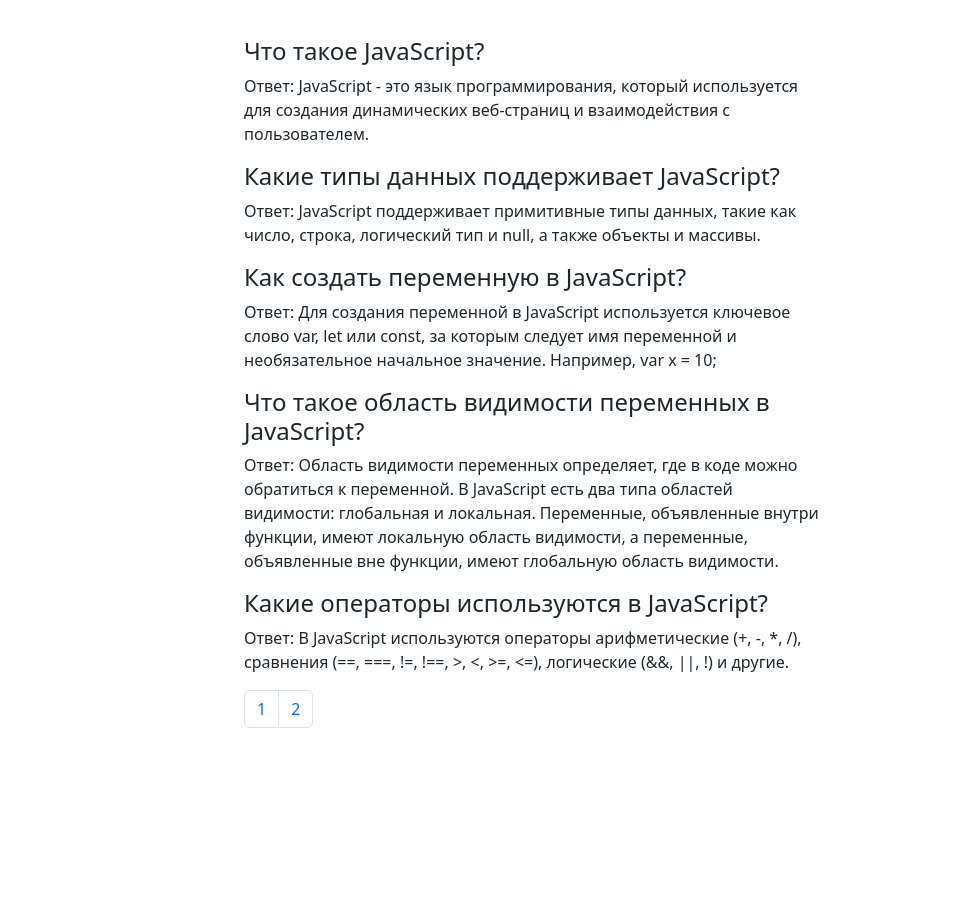
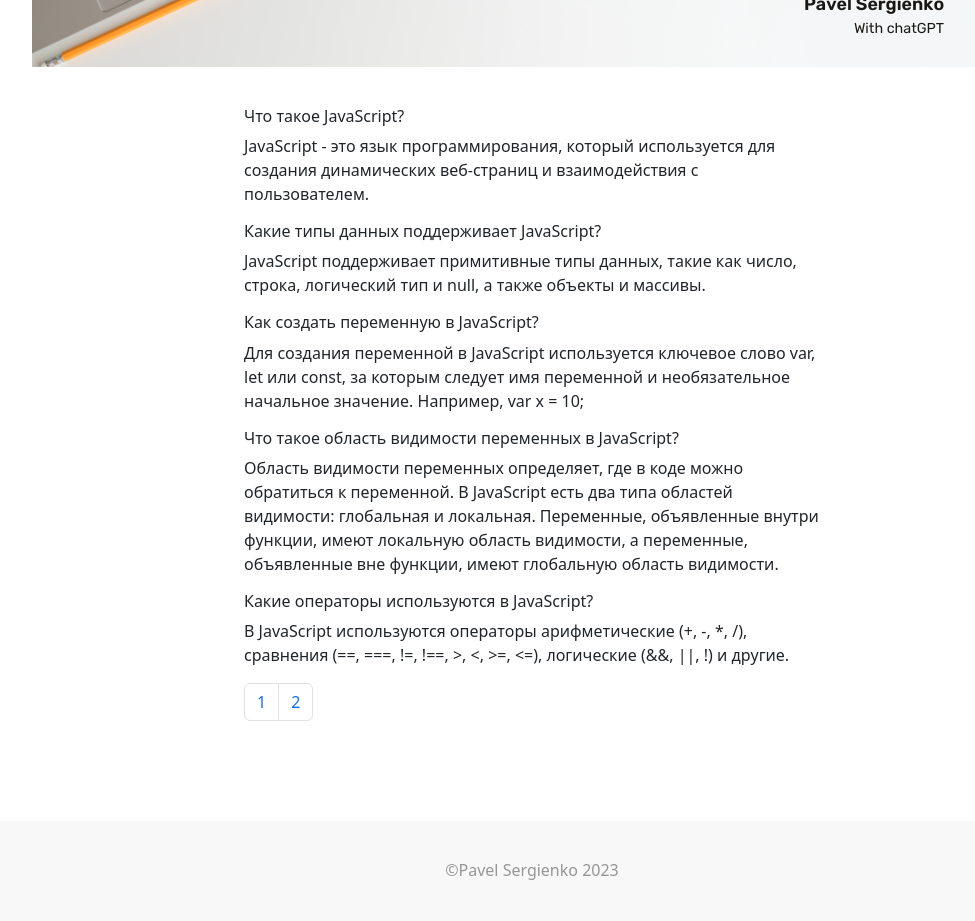
Before and after one commit to svmed2050/interview-questions-chatGPT, a website with bundled scripts: page index.html in a window 1280 px wide. Shown: the part 233-1154 px from the top of the page, without its empty margins (108-1083 px from the left). Before the commit the page ends 977 px from the top, so only its background shows below. Built offline with nearby package versions, Linux system fonts and the light colour scheme.

Commit message:
add footer and remove word Answer at the beginning of text with replace method

```diff
--- a/index.html
+++ b/index.html
@@ -14,7 +14,7 @@
 <body>
 
 
-  <img src="./assets/js.png" alt="">
+  <img src="./assets/js.png" class='img-fluid' alt="">
   <main>
 
   </main>
@@ -29,11 +29,11 @@
     </nav>
   </div>
 
-
-
-
-  </div>
-
+  <footer>
+    <p>
+      ©Pavel Sergienko 2023
+    </p>
+  </footer>
 
 
   <script type="module" src="./index.js"></script>
--- a/index.js
+++ b/index.js
@@ -6,8 +6,17 @@ import str from './data.js'
 // console.log(str.match(/^Ответ.*$/gim))
 // Массив ответов
 
+// const questions = str.match(/.*\?$/gim)
+// const answersFirst = str.match(/^Ответ.*$/gim)
+
 const questions = str.match(/.*\?$/gim)
 const answers = str.match(/^Ответ.*$/gim)
+
+for (let i = 0; i < answers.length; i++) {
+	answers[i] = answers[i].replace(/Ответ: /, '')
+}
+console.log(answers)
+
 const dataArr = []
 
 function createArrData() {
@@ -44,8 +53,8 @@ function displayData(arr) {
 		rootDiv.append(h4)
 		rootDiv.append(p)
 	}
-	let height = document.body.scrollHeight
-	window.scrollTo(0, height)
+	// let height = document.body.scrollHeight
+	// window.scrollTo(0, height)
 }
 
 /////////////////
--- a/style.css
+++ b/style.css
@@ -1,6 +1,7 @@
 .container {
   width: 600px;
 }
+
 
 img {
   object-fit: cover;
@@ -10,3 +11,21 @@ img {
   margin-right: auto;
   margin-bottom: 40px;
 }
+
+footer {
+  margin-top: 100px;
+  width: 100%;
+  background: rgb(248, 248, 248);
+  height: 100px;
+  display: flex;
+  align-items: center;
+  justify-content: center;
+  color: rgb(151, 150, 150);
+}
+footer p {
+  transform: translateY(30%);
+}
+
+h4 {
+  font-size: 16px;
+}
```
